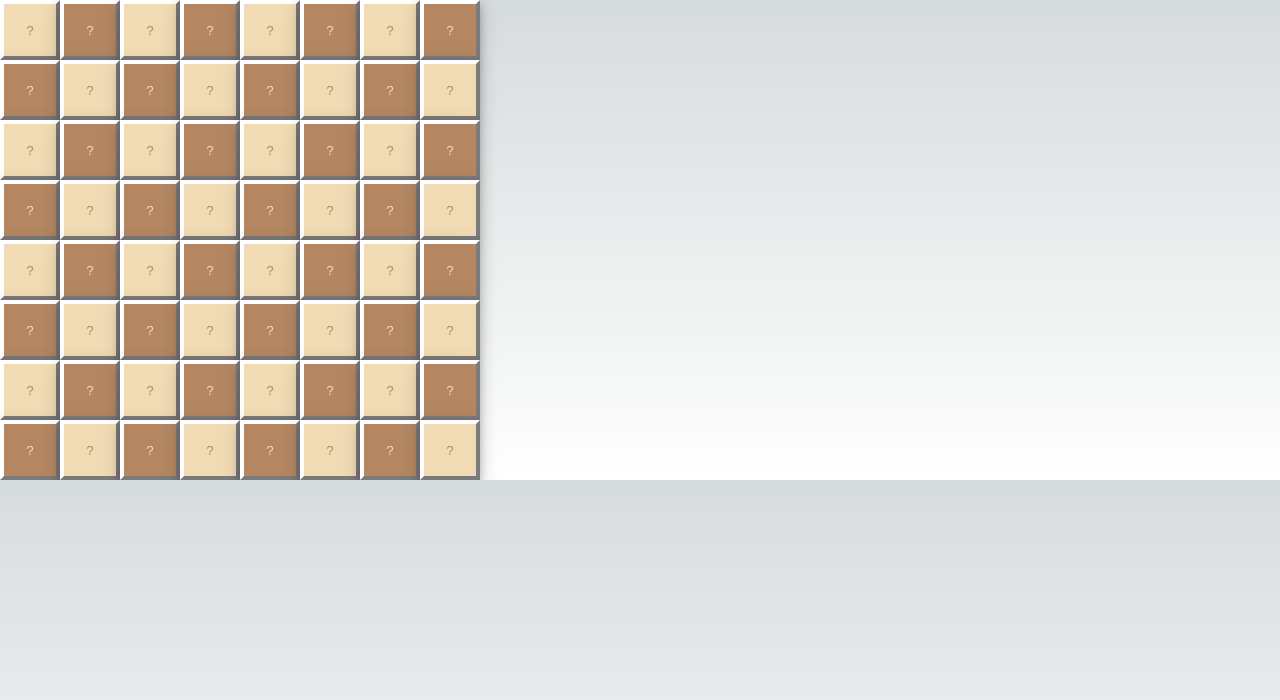
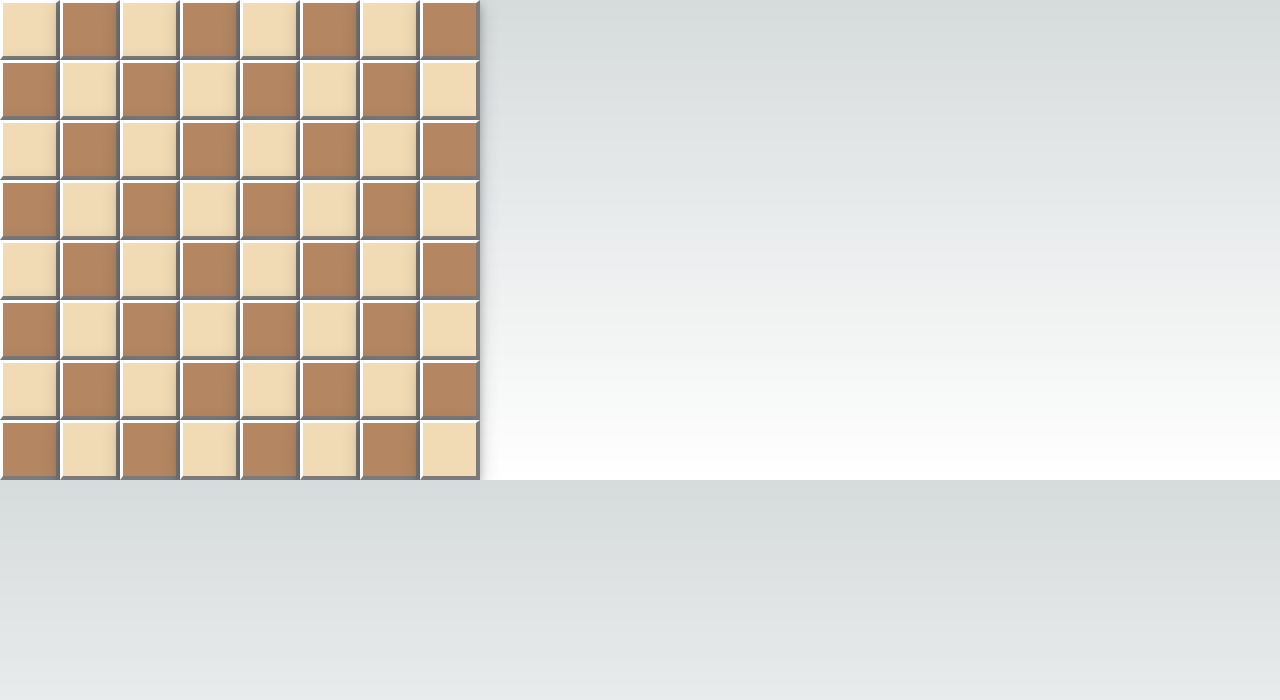
Before and after one commit to JorSanders/chess-sweeper, a Next.js app: page /chess in a window 1280 px wide. Shown: the top 700 px of the page. Built offline with nearby package versions, Linux system fonts and the light colour scheme.

Commit message:
feat: no more questionmark

```diff
--- a/app/chess/tile/tile.module.css
+++ b/app/chess/tile/tile.module.css
@@ -8,8 +8,8 @@
   border: unset;
   position: relative;
   box-sizing: border-box;
-  border-left: 4px solid #fefffe;
-  border-top: 4px solid #fefffe;
+  border-left: 3px solid #fefffe;
+  border-top: 3px solid #fefffe;
   border-right: 4px solid #7b7b7b;
   border-bottom: 4px solid #7b7b7b;
   box-shadow:
--- a/app/chess/tile/tile.tsx
+++ b/app/chess/tile/tile.tsx
@@ -28,9 +28,7 @@ export const Tile = ({
         } ${styles.notRevealed}`}
         type="button"
         {...attributes}
-      >
-        ?
-      </button>
+      ></button>
     );
   }
 
```
